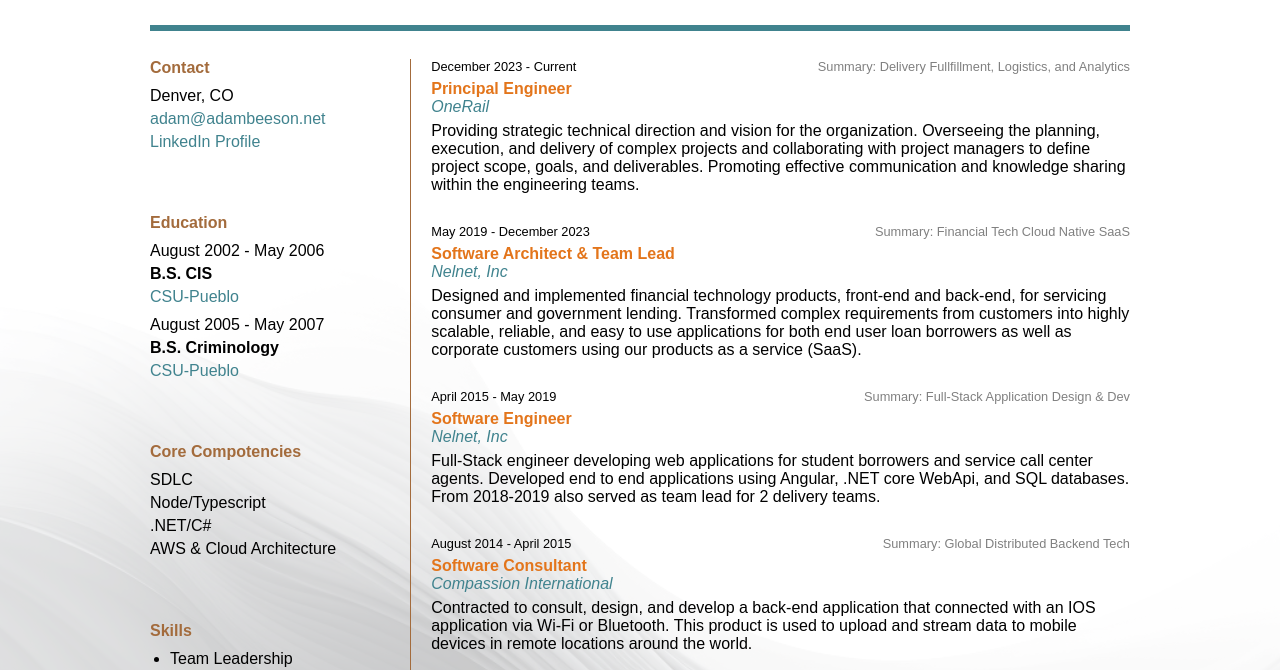
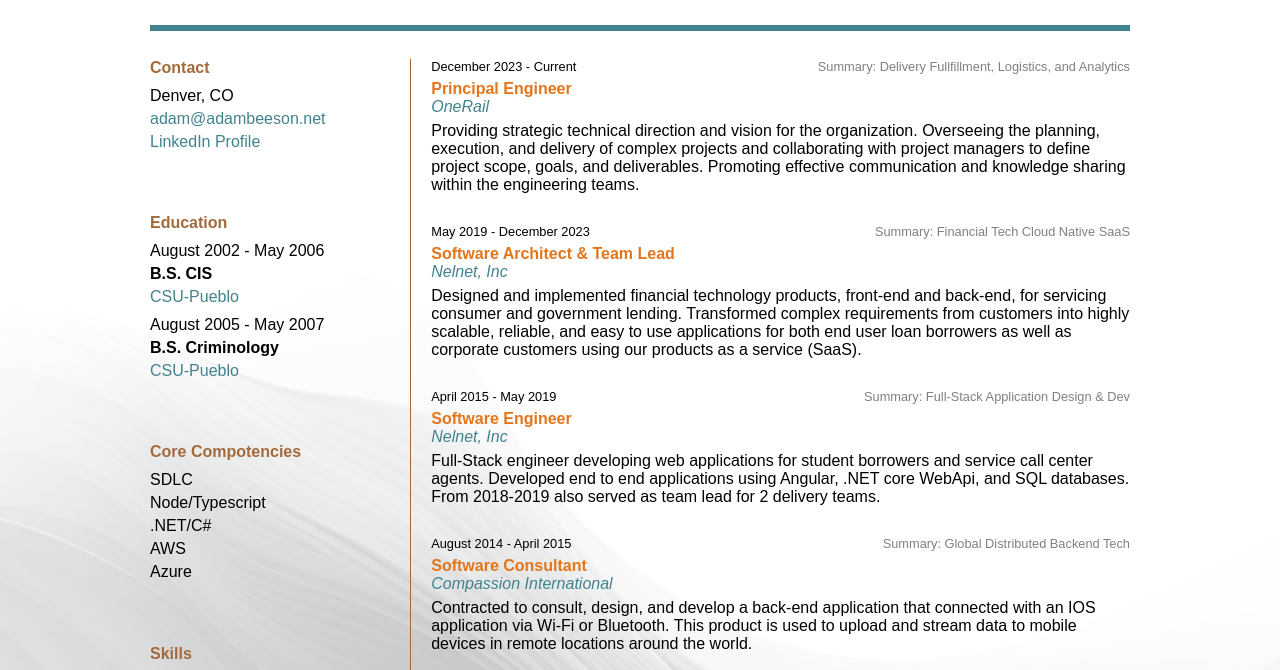
Before and after one commit to beesona/beesona.github.io, a plain HTML site: page index.html in a window 1280 px wide. Shown: the part 227-897 px from the top of the page. Drawn offline with Linux system fonts and the light colour scheme.

Commit message:
core comp updates

```diff
--- a/index.html
+++ b/index.html
@@ -297,7 +297,8 @@
                                 <li>SDLC</li>
                                 <li>Node/Typescript</li>
                                 <li>.NET/C#</li>
-                                <li>AWS & Cloud Architecture</li>
+                                <li>AWS</li>
+                                <li>Azure</li>
                             </ul>
                         </div>
                     </div>
@@ -309,7 +310,6 @@
                                 <li>Team Leadership</li>
                                 <li>Object Oriented Programming</li>
                                 <li>Problem Solving</li>
-                                <li>AWS</li>
                                 <li>CI/CD (Github, Gitlab)</li>
                                 <li>Agile/Scrum</li>
                             </ul>
```
